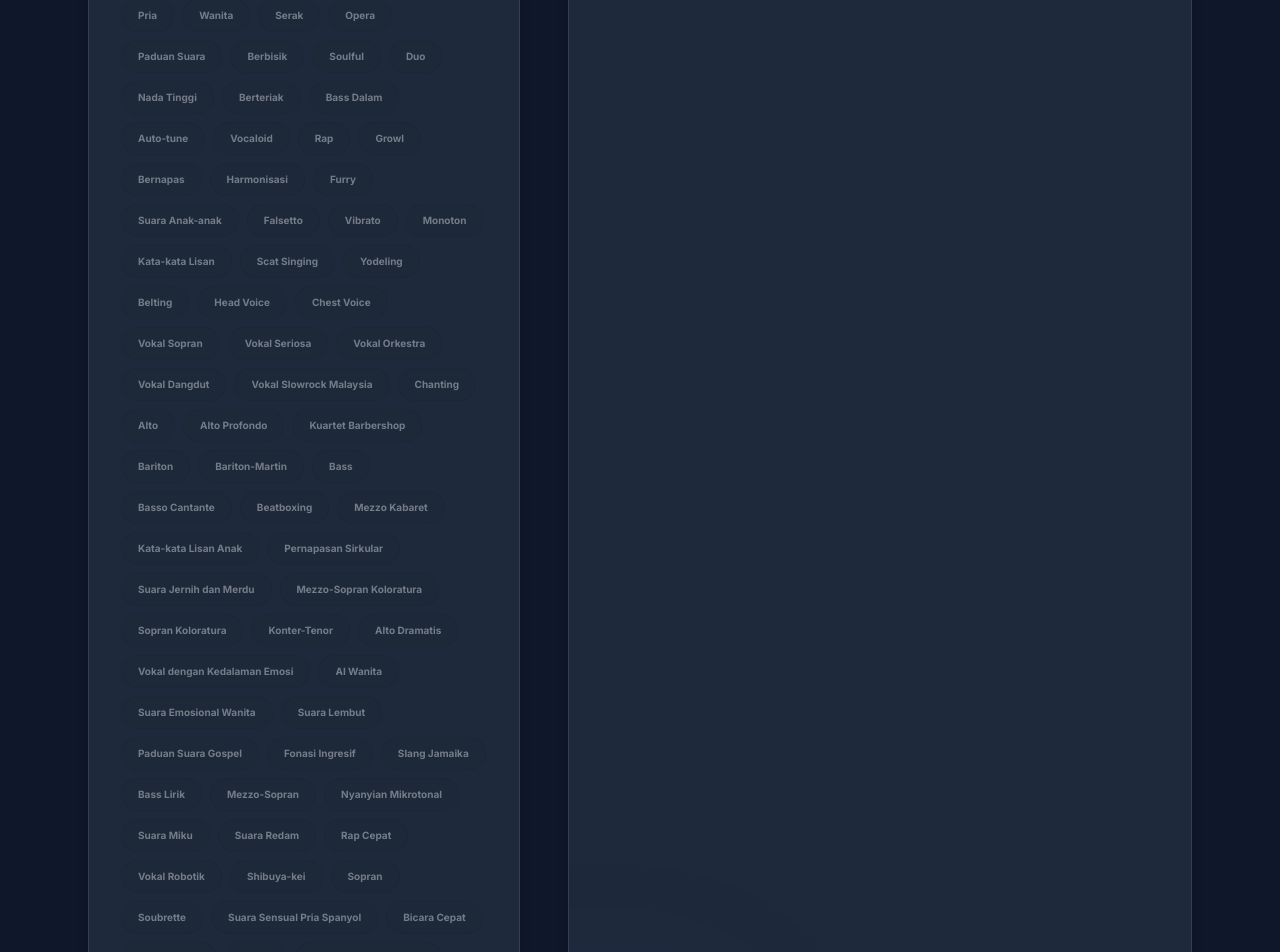
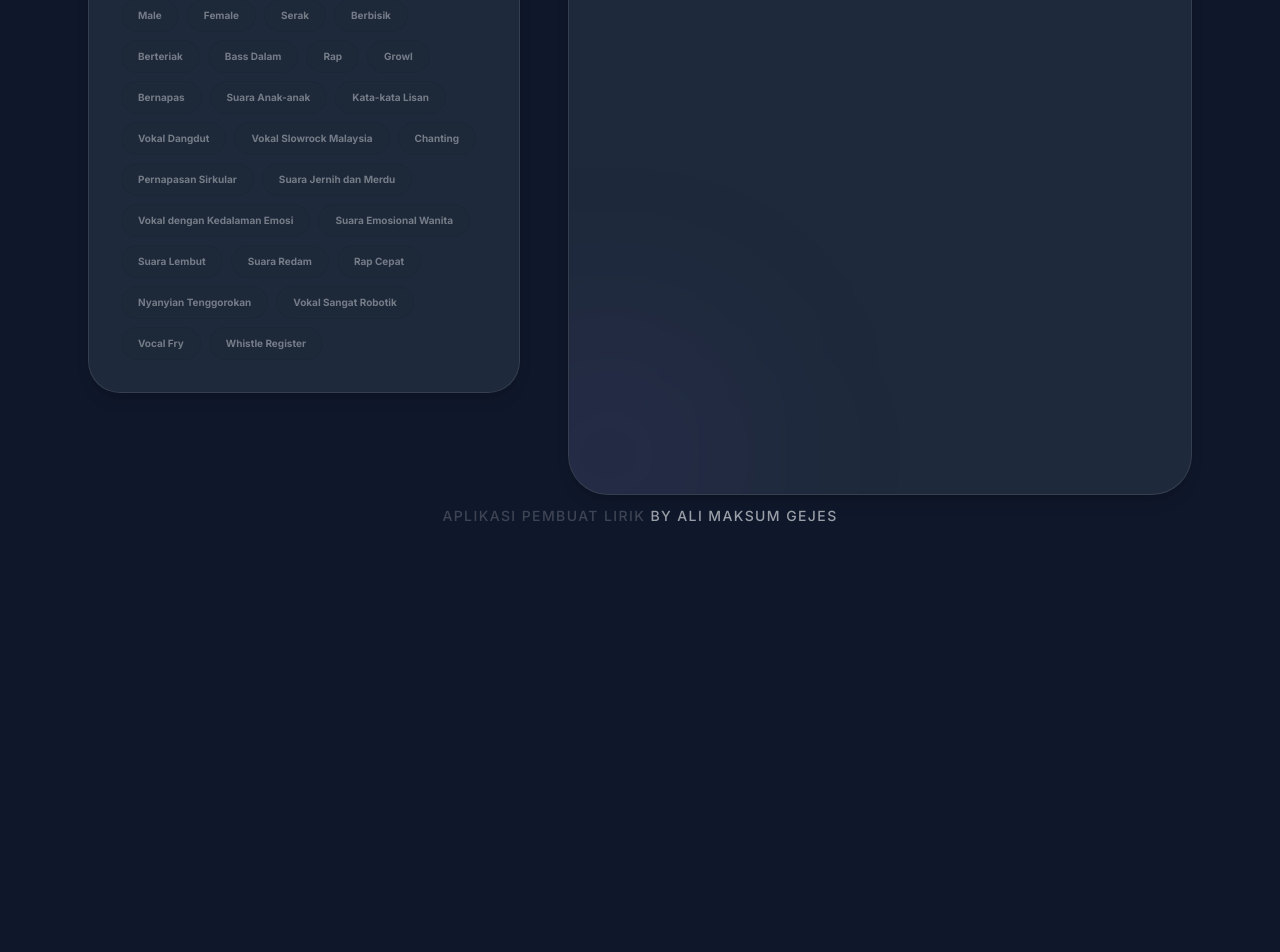
Before and after one commit to alimaksum8/APLIKASI-PENCIPTA-LAGU, a React (Vite) app: page / in a window 1280 px wide. Shown: the part 6040-6992 px from the top of the page. After the commit the page ends 6630 px from the top, so only its background shows below. Built offline with nearby package versions, Linux system fonts and the light colour scheme; a web font is replaced by a local one.

Commit message:
feat(App): Simplify vocal options
Reduces the number of available vocal presets to declutter the UI and improve usability. Focuses on common and distinct vocal styles.

```diff
--- a/src/App.tsx
+++ b/src/App.tsx
@@ -102,23 +102,12 @@ const VOCALS_AKUSTIK = [
 ];
 
 const VOCALS = [
-  "Pria", "Wanita", "Serak", "Opera", "Paduan Suara", "Berbisik",
-  "Soulful", "Duo", "Nada Tinggi", "Berteriak", "Bass Dalam",
-  "Auto-tune", "Vocaloid", "Rap", "Growl", "Bernapas", "Harmonisasi",
-  "Furry", "Suara Anak-anak", "Falsetto", "Vibrato", "Monoton",
-  "Kata-kata Lisan", "Scat Singing", "Yodeling", "Belting",
-  "Head Voice", "Chest Voice", "Vokal Sopran", "Vokal Seriosa",
-  "Vokal Orkestra", "Vokal Dangdut", "Vokal Slowrock Malaysia", "Chanting",
-  "Alto", "Alto Profondo", "Kuartet Barbershop", "Bariton", "Bariton-Martin",
-  "Bass", "Basso Cantante", "Beatboxing", "Mezzo Kabaret", "Kata-kata Lisan Anak",
-  "Pernapasan Sirkular", "Suara Jernih dan Merdu", "Mezzo-Sopran Koloratura",
-  "Sopran Koloratura", "Konter-Tenor", "Alto Dramatis", "Vokal dengan Kedalaman Emosi",
-  "AI Wanita", "Suara Emosional Wanita", "Suara Lembut", "Paduan Suara Gospel",
-  "Fonasi Ingresif", "Slang Jamaika", "Bass Lirik", "Mezzo-Sopran",
-  "Nyanyian Mikrotonal", "Suara Miku", "Suara Redam", "Rap Cepat",
-  "Vokal Robotik", "Shibuya-kei", "Sopran", "Soubrette", "Suara Sensual Pria Spanyol",
-  "Bicara Cepat", "Tenor Spinto", "Tenor", "Nyanyian Tenggorokan", "Bariton Verdi",
-  "Vokal Sangat Robotik", "Tambahan Vokal", "Vocal Fry", "Whistle Register"
+  "Male", "Female", "Serak", "Berbisik", "Berteriak", "Bass Dalam", "Rap", "Growl",
+  "Bernapas", "Suara Anak-anak", "Kata-kata Lisan", "Vokal Dangdut",
+  "Vokal Slowrock Malaysia", "Chanting", "Pernapasan Sirkular",
+  "Suara Jernih dan Merdu", "Vokal dengan Kedalaman Emosi",
+  "Suara Emosional Wanita", "Suara Lembut", "Suara Redam", "Rap Cepat",
+  "Nyanyian Tenggorokan", "Vokal Sangat Robotik", "Vocal Fry", "Whistle Register"
 ];
 
 const TEMPOS = [
```
